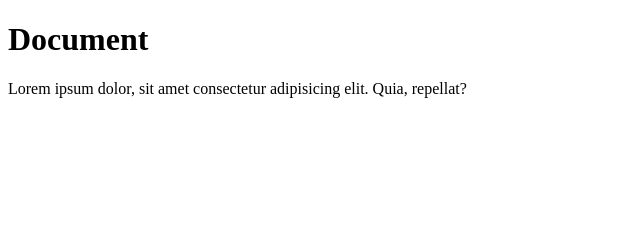
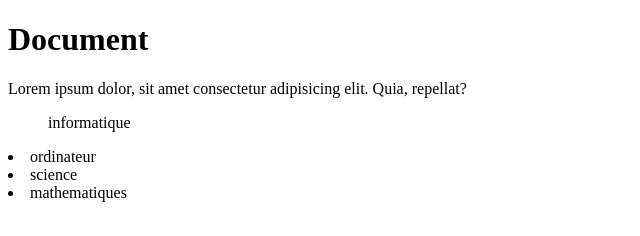
Before and after one commit to Ben202409/git-test, a plain HTML site: page index.html in a window 1280 px wide. Shown: the whole page, without its empty margins (0-640 px from the left). Drawn offline with Linux system fonts and the light colour scheme.

Commit message:
mise à jour de la page d'accueil

```diff
--- a/index.html
+++ b/index.html
@@ -8,6 +8,10 @@
 <body>
     <h1>Document</h1>
     <p>Lorem ipsum dolor, sit amet consectetur adipisicing elit. Quia, repellat?
+        <ul>informatique</ul>
+        <li>ordinateur</li>
+        <li>science</li>
+        <li>mathematiques</li>
 
             </p>
 
```
